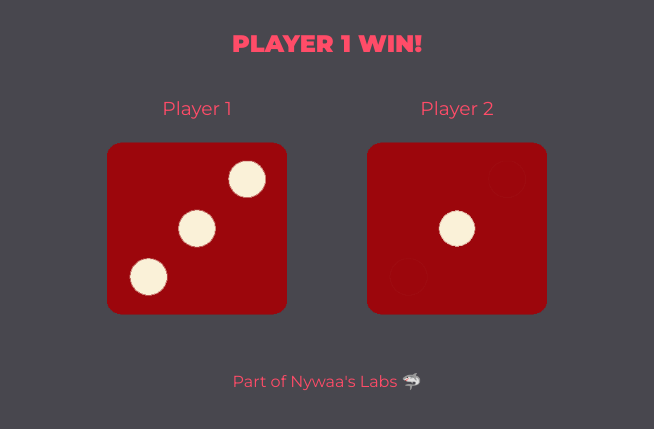
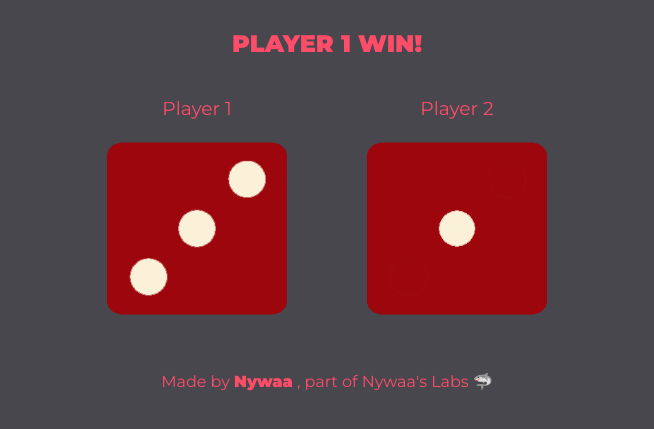
Before and after one commit to Nywaa/Daisu-Game, a plain HTML site: page index.html in a window 1280 px wide. Shown: the part 93-522 px from the top of the page, without its empty margins (313-967 px from the left). Drawn offline with Linux system fonts and the light colour scheme.

Commit message:
Edited footer content

```diff
--- a/css/style.css
+++ b/css/style.css
@@ -50,12 +50,13 @@ body
 footer
 {
     font-family: 'Montserrat', sans-serif;
+    color: #ff4c68;
     text-align: center;
-    color: #ff4c68;
 }
 
 footer a
 {
+    color: #ff4c68;
     text-decoration: none;
-    color: #ff4c68;
+    font-weight: 600;
 }
--- a/index.html
+++ b/index.html
@@ -32,7 +32,9 @@
         </div>
 
         <footer>
-            <a href="https://github.com/Nywaa">Part of Nywaa's Labs 🦈</a>
+            <span>Made by</span>
+            <a href="https://github.com/Nywaa">Nywaa</a>
+            <span>, part of Nywaa's Labs 🦈</span>
         </footer>
         <!-- Personal Javascript -->
         <script src="javascript/script.js"></script>
```
